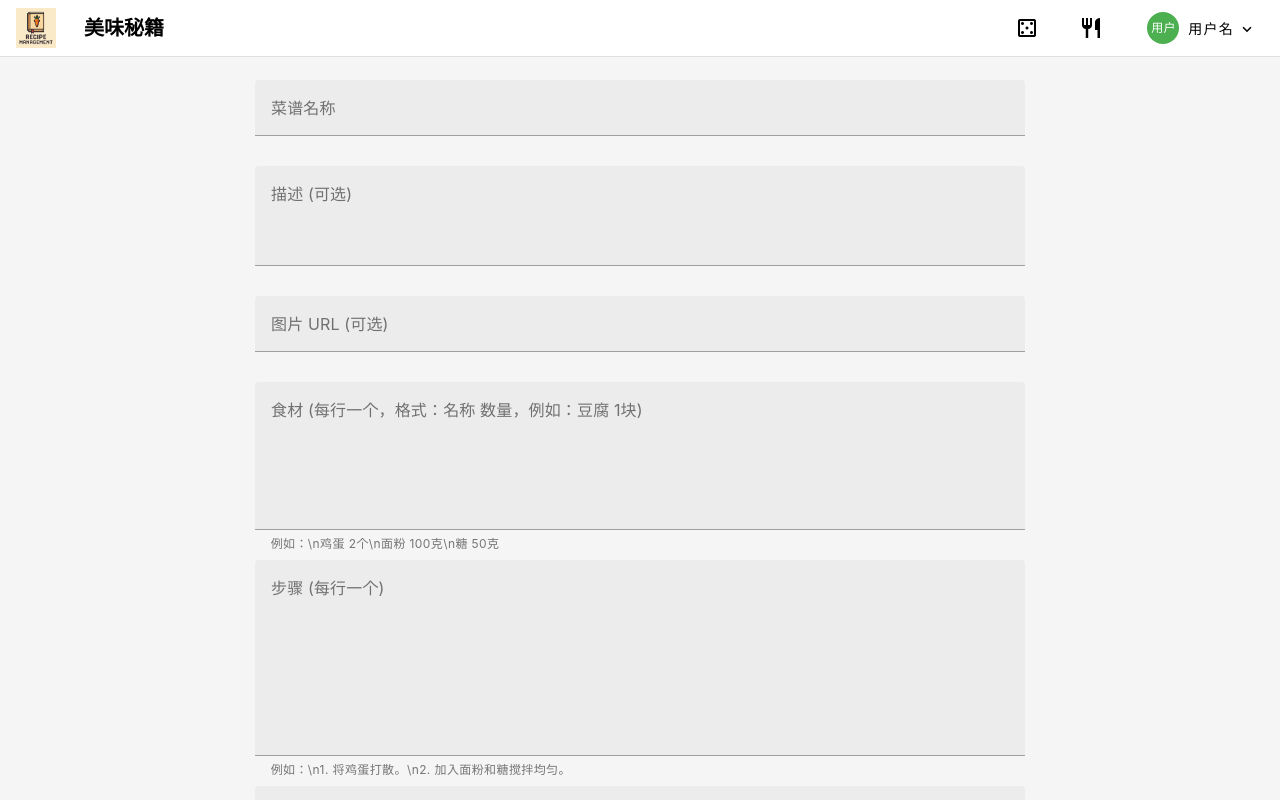
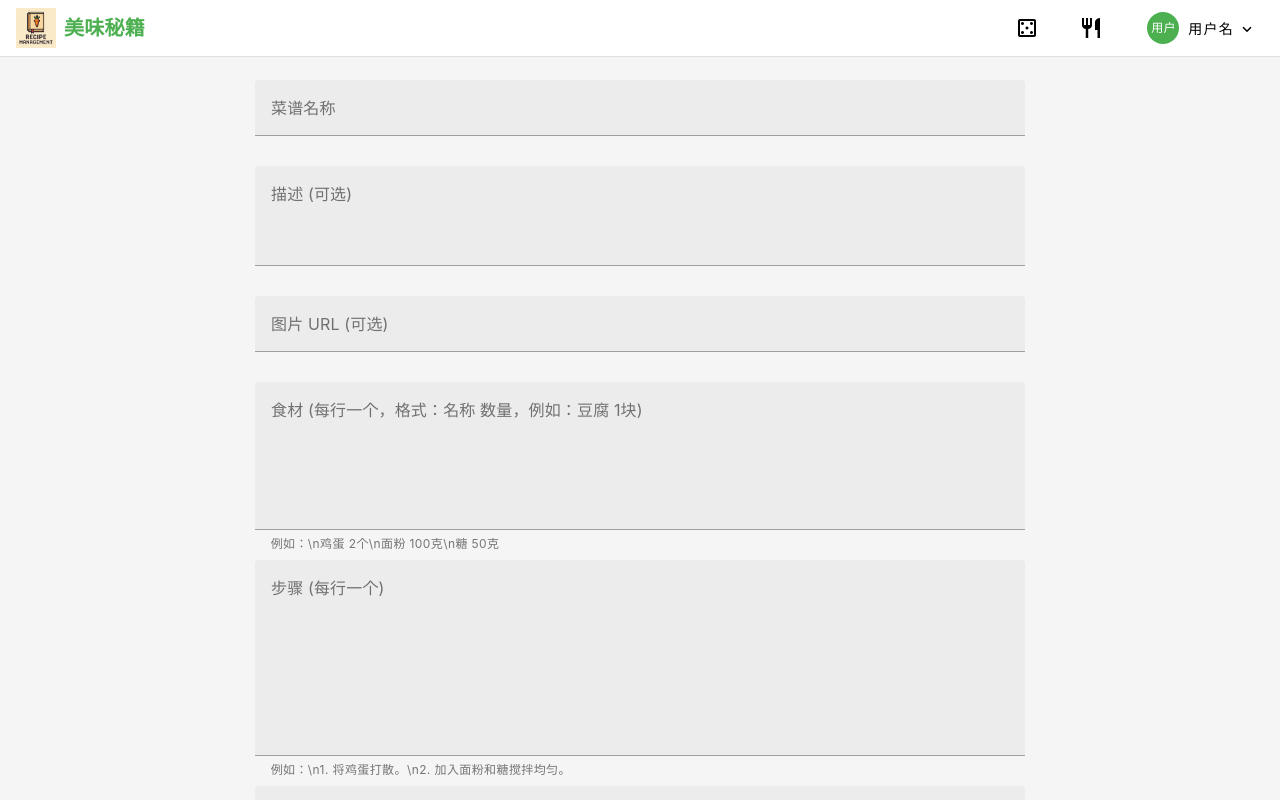
Before and after one commit to kinyue/cooking, a Vue app in the folder frontend/: page /recipes/1/edit in a window 1280 px wide. Shown: the top 800 px of the page. Built offline with nearby package versions, Linux system fonts and the light colour scheme.

Commit message:
feat(header): improve logo and title layout
- Wrap logo and title in router-link
- Add fixed dimensions to logo
- Prevent title text wrapping
- Optimize header spacing

```diff
--- a/frontend/src/assets/components/app-header.css
+++ b/frontend/src/assets/components/app-header.css
@@ -4,13 +4,16 @@
 }
 
 .app-logo {
-  cursor: pointer; /* Indicate logo is clickable (if it links home) */
+  cursor: pointer; /* Indicate logo is clickable */
+  display: block; /* Ensure proper image rendering */
+  width: 40px; /* Fixed width matching max-width */
+  height: 40px; /* Fixed height matching max-height */
 }
 
 .app-title {
-  flex-grow: 0; /* Prevent title from taking too much space */
-  min-width: 100px; /* Adjust as needed */
-  font-family: 'Roboto', sans-serif; /* Example: Use a specific font */
+  flex-grow: 0;
+  flex-shrink: 0; /* Prevent title shrinking */
+  white-space: nowrap; /* Prevent text wrapping */
 }
 
 .header-button {
--- a/frontend/src/components/AppHeader.vue
+++ b/frontend/src/components/AppHeader.vue
@@ -1,5 +1,6 @@
 <template>
   <v-app-bar app color="surface" flat density="comfortable" class="app-header">
+    <router-link to="/" class="d-flex align-center text-decoration-none">
       <v-img
         src="@/assets/logo.png"
         max-height="40"
@@ -8,9 +9,10 @@
         class="ml-4 mr-2 app-logo"
         alt="App Logo"
       ></v-img>
-    <v-app-bar-title class="app-title">
-      <span class="font-weight-bold">美味秘籍</span>
-    </v-app-bar-title>
+      <div class="app-title">
+        <span class="font-weight-bold text-h6 text-primary">美味秘籍</span>
+      </div>
+    </router-link>
 
     <v-spacer></v-spacer>
 
```
Lines whose indentation alone changed are shown as unchanged.
